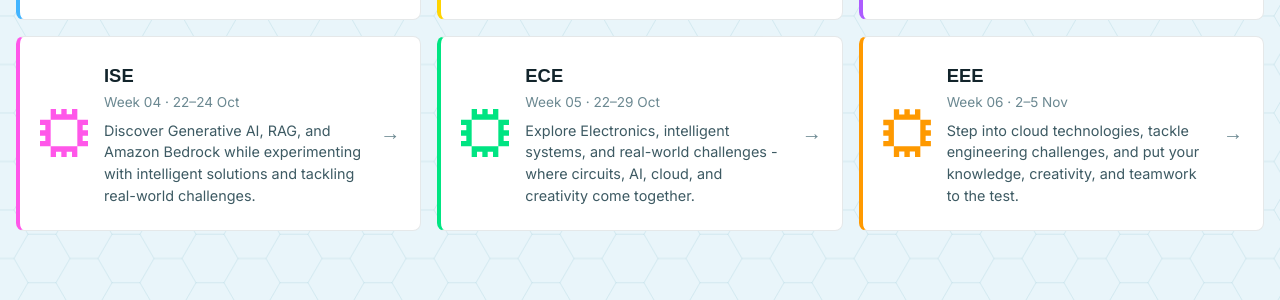
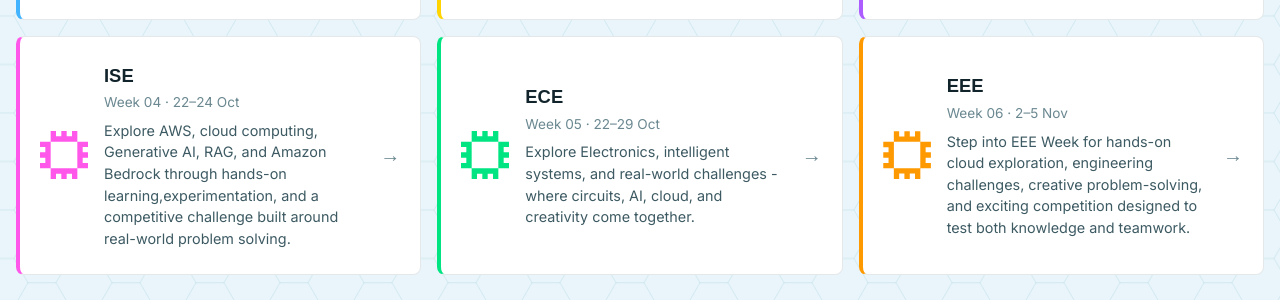
Before and after one commit to ankithajade/hexaverse-website, a React (Vite) app: page / in a window 1280 px wide. Shown: the part 5680-5980 px from the top of the page. Built offline with nearby package versions, Linux system fonts and the light colour scheme; no server answers; a small style sheet from the web is missing; a web font is replaced by a local one.

Commit message:
updated department descriptions

```diff
--- a/src/components/DepartmentsGrid.jsx
+++ b/src/components/DepartmentsGrid.jsx
@@ -13,9 +13,9 @@ const TAGLINES = {
   aiml: 'Explore AI, ML, and cloud technologies through hands-on experiences, practical problem-solving, and creative technical challenges.',
   aids: 'Dive into cloud and generative AI, unleash your creativity, and turn original ideas into something worth putting in the spotlight.',
   cse: 'Explore AWS, experiment with Amazon Q, sharpen your coding skills, and take on a simulated system compromise where teamwork and quick thinking lead to recovery.',
-  ise: 'Discover Generative AI, RAG, and Amazon Bedrock while experimenting with intelligent solutions and tackling real-world challenges.',
+  ise: 'Explore AWS, cloud computing, Generative AI, RAG, and Amazon Bedrock through hands-on learning,experimentation, and a competitive challenge built around real-world problem solving.',
   ece: 'Explore Electronics, intelligent systems, and real-world challenges - where circuits, AI, cloud, and creativity come together.',
-  eee: 'Step into cloud technologies, tackle engineering challenges, and put your knowledge, creativity, and teamwork to the test.',
+  eee: 'Step into EEE Week for hands-on cloud exploration, engineering challenges, creative problem-solving, and exciting competition designed to test both knowledge and teamwork.',
 };
 
 /**
--- a/src/data/departments.js
+++ b/src/data/departments.js
@@ -236,7 +236,7 @@ export const departments = {
     displayDates: '22–24 Oct',
     logoSrc: '/assets/ise-sbg-logo.svg',
     description:
-      'Beyond Search: The Intelligence Challenge — an AWS-powered competition that tests knowledge retrieval, RAG, and cloud architecture skills.',
+      'Step into a week where cloud computing meets Generative AI and practical problem solving. Explore AWS fundamentals, build a RAG-based Knowledge Base with Amazon Bedrock, and put your skills to the test in a competitive challenge. From working with S3 and cloud services to designing solutions for real-world scenarios, the week offers a mix of hands-on exploration, technical thinking, teamwork, and competition.',
     metaTitle: "ISE — Week 04 | DBIT HexaVerse CloudFest '26",
     metaDesc:
       "ISE department week at HexaVerse CloudFest '26, Don Bosco Institute of Technology (DBIT). Workshop and signature event from 12–16 Oct 2026.",
@@ -244,8 +244,22 @@ export const departments = {
       {
         type: 'Workshop',
         title: 'The RAG Builder Session',
-        description:
-          'A hands-on workshop covering AWS fundamentals, S3, Generative AI, RAG, Amazon Bedrock, and Knowledge Bases.',
+        description: `
+        Get hands-on with the AWS ecosystem and explore how cloud services can power modern AI applications. The session takes you from the basics of AWS and S3 to **Retrieval-Augmented Generation (RAG)** and **Amazon Bedrock**.
+
+        Participants will work with AWS services directly, connect documents to a Knowledge Base, and see how relevant information can be retrieved and used to generate grounded responses.
+
+        **What to expect:**
+        * Get familiar with AWS and its core cloud services
+        * Create and work with an Amazon S3 bucket
+        * Explore AI, Generative AI, and RAG concepts
+        * Work with Amazon Bedrock and Knowledge Bases
+        * Build and test a RAG-based Knowledge Base
+        * Gain practical experience that prepares you for the department's signature challenge
+
+        ***No advanced prior knowledge is required. Basic familiarity with cloud or AI concepts is helpful but not essential.***
+        `,
+
         dates: '22 Oct 2026',
         venue: 'Venue TBD',
         eventId: 'ise-workshop',
@@ -257,9 +271,23 @@ export const departments = {
       },
       {
         type: 'Signature Event',
-        title: 'Beyond Search : The Intelligence Challenge',
-        description:
-          'A two-round AWS competition featuring Rapid Retrieval and Solution Architecture challenges, where participants retrieve knowledge and design real-world cloud solutions.',
+        title: 'Beyond Search:The Intelligence Challenge',
+        description: `
+        Go beyond simply finding information. **Beyond Search: The Intelligence Challenge** is a two-round AWS challenge that puts knowledge retrieval and cloud architecture skills to the test.
+
+        Participants work with **Amazon Bedrock** and **Knowledge Bases** to retrieve relevant information from **AWS** resources, then use that knowledge to tackle a real-world architecture problem. The challenge moves from finding the right information to making meaningful technical decisions with it.
+
+        **What makes it interesting:**
+        * Two rounds combining retrieval and architecture
+        * Team-based problem solving
+        * Hands-on use of AWS and Amazon Bedrock
+        * Real-world cloud architecture scenarios
+        * Time-bound decision making and technical reasoning
+        * Present and defend your solution before the judges
+
+        ***Prior knowledge: Basic familiarity with AWS, RAG, and Amazon Bedrock is recommended. The pre-event workshop provides a practical foundation for participants.***
+        `,
+
         dates: '24 Oct 2026',
         venue: 'A-001',
         eventId: 'ise-event',
@@ -365,16 +393,33 @@ export const departments = {
     displayDates: '2–5 Nov',
     logoSrc: '/assets/eee-sbg-logo.svg',
     description:
-      'An engaging platform that brings together engineering, technology, and innovation through hands-on learning, collaboration, and real-world problem solving.',
+      'EEE Week brings together technology, engineering, and competition in an experience designed for curious students. Explore how cloud technologies can connect with engineering applications, get hands-on with practical concepts, and put your skills to the test through a three-round technical challenge. Whether you enjoy building, experimenting, solving problems, or competing under pressure, there’s something here to keep you engaged.',
     metaTitle: "EEE — Week 06 | DBIT HexaVerse CloudFest '26",
     metaDesc:
       "EEE department week at HexaVerse CloudFest '26, Don Bosco Institute of Technology (DBIT). Workshop and signature event from 2–5 Nov 2026.",
     events: [
       {
         type: 'Workshop',
-        title: 'Workshop Title TBD',
-        description:
-          'AWS × EEE — From Engineering Problems to Cloud Solutions is a hands-on workshop introducing students to AWS cloud technologies and their applications in electrical and electronics engineering.',
+        title: 'Grid2Cloud: The Workshop',
+        description: `
+        **AWS × EEE — From Engineering Problems to Cloud Solutions**
+
+        Discover how cloud computing can be applied to real engineering scenarios in your domain through an interactive, beginner-friendly experience. The workshop takes students beyond theory and into practical exploration of AWS services and their role in building connected and scalable solutions.
+
+        **Participants can look forward to:**
+
+        * Exploring the fundamentals of cloud computing and AWS
+        * Understanding AWS services such as IoT Core, SQS, Lambda, S3, SNS, CloudWatch, and EC2
+        * Connecting cloud concepts with Electrical and Electronics Engineering applications
+        * Working through practical examples and hands-on activities
+        * Understanding how different cloud services can work together as a complete solution
+        * Designing and exploring a practical Smart Energy Monitoring System
+
+        **No cloud background is required.** The workshop is designed to make cloud technology approachable while giving students a chance to experiment, build, and think like engineers.
+
+        The workshop also gives participants a strong foundation for the signature event by introducing them to relevant technologies, concepts, and problem-solving approaches. Attending the workshop can help participants approach the competition with greater confidence and a better understanding of the challenges they may encounter.
+        `,
+
         dates: '2 – 3 Nov 2026',
         venue: 'Venue TBD',
         eventId: 'eee-workshop',
@@ -387,8 +432,21 @@ export const departments = {
       {
         type: 'Signature Event',
         title: 'FetchNFix:Spot before it Sparks',
-        description:
-          'A high-energy competitive event that brings together enthusiastic minds through three exciting rounds, challenging participants on their technical knowledge, problem-solving skills, creativity, and teamwork. Get ready to learn, compete, and prove your skills!',
+        description: `
+        Get ready for a fast-paced technical challenge where knowledge meets problem-solving, creativity, and teamwork. The signature event brings students together in an engaging three-round competition, with each stage putting a different aspect of their technical thinking to the test.
+
+Participants will face challenges that encourage them to think quickly, apply what they know, collaborate effectively, and make decisions under pressure.
+
+* Three competitive rounds designed to keep the challenge engaging from start to finish
+* Questions and challenges that test technical knowledge and problem-solving
+* Opportunities to demonstrate creativity, teamwork, and quick thinking
+* A competitive environment where every decision can make a difference
+* An accessible experience for students who enjoy technology, engineering, and challenges
+
+The workshop and signature event are designed to complement each other. The workshop provides participants with useful exposure to cloud technologies and engineering applications, giving them a stronger foundation before stepping into the competition.
+
+***Whether you come to compete, collaborate, or simply test your skills, expect an energetic experience filled with challenges, strategy, teamwork, and healthy competition!***
+        `,
         dates: '4 Nov 2026',
         venue: 'A-001',
         eventId: 'eee-event',
```
